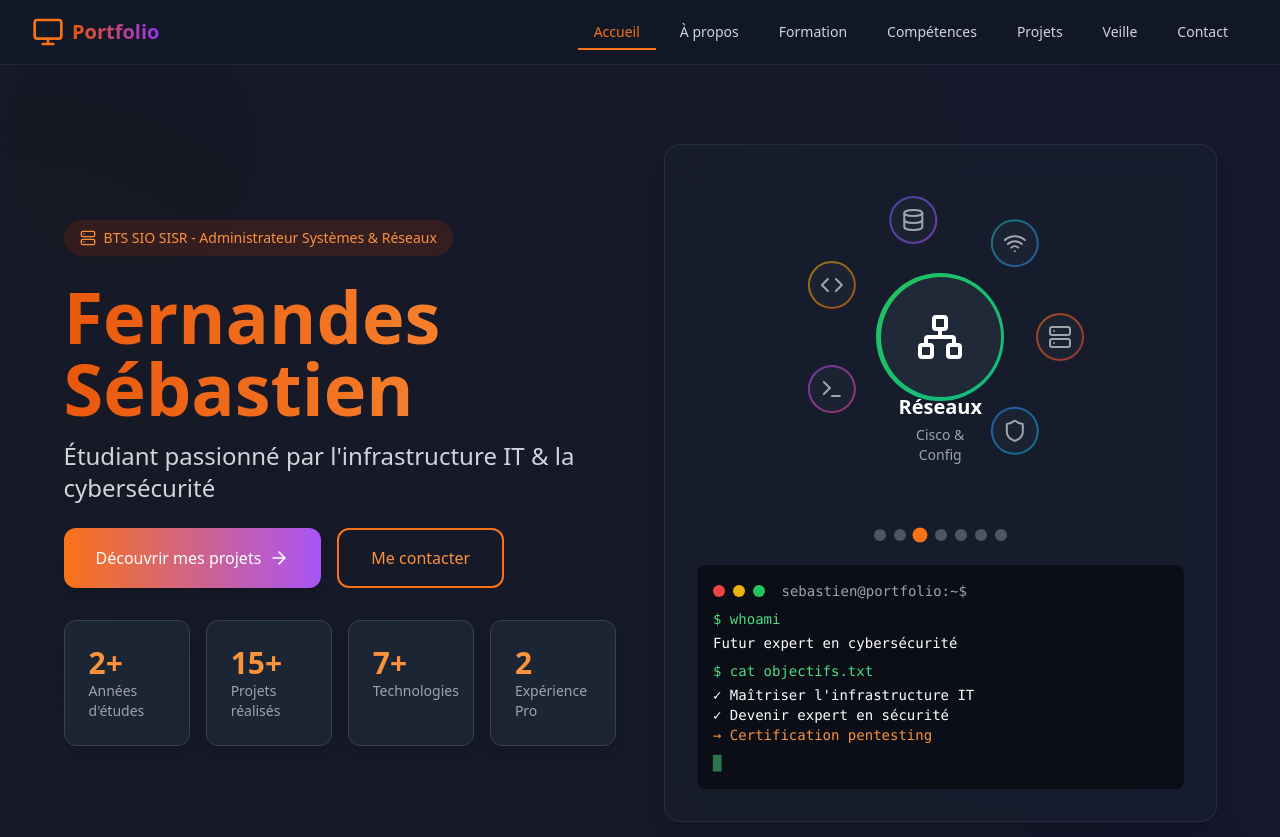
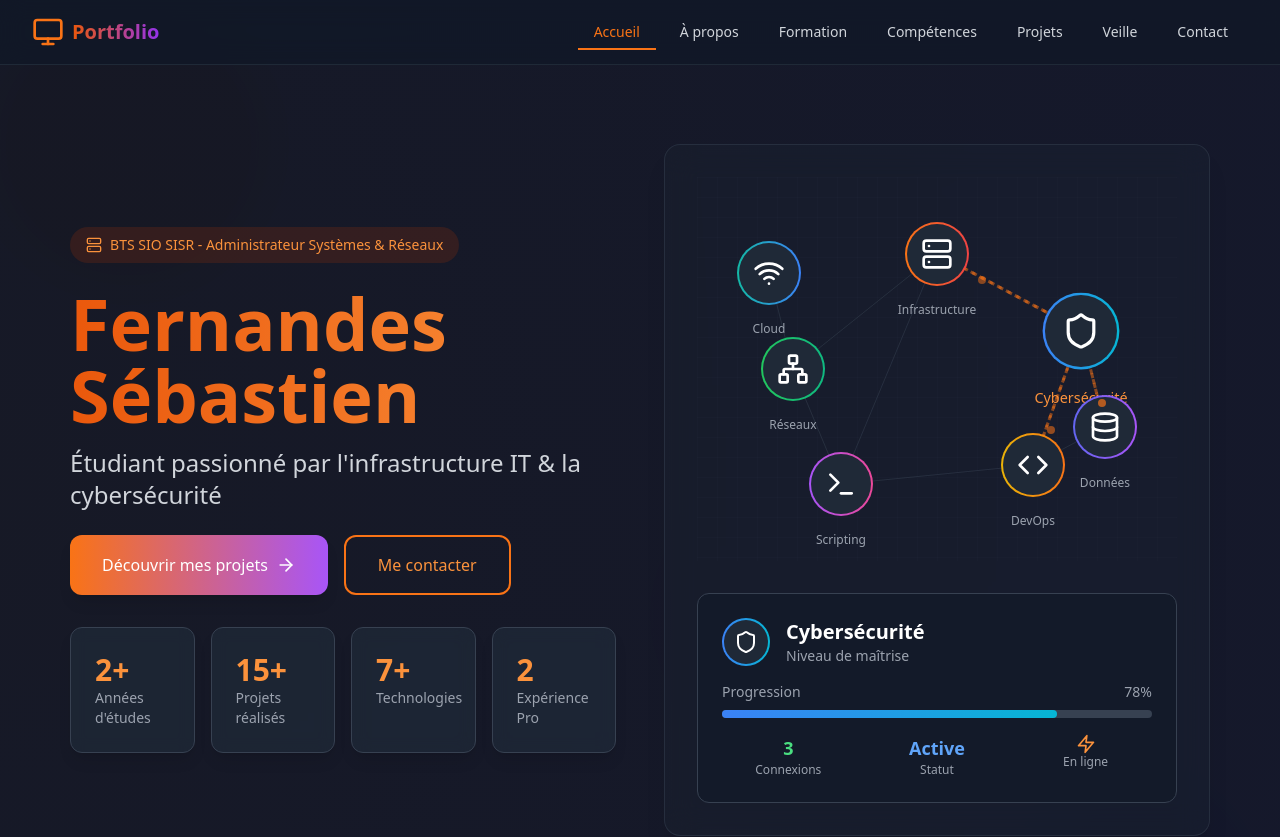
Before and after one commit to CapitaineRick/Portfolio, a React (Vite) app: page / in a window 1280 px wide. Shown: the top 837 px of the page. Built offline with nearby package versions, Linux system fonts and the light colour scheme.

Commit message:
Hero section avec visualisation unique et interactive

```diff
--- a/src/components/sections/Hero.tsx
+++ b/src/components/sections/Hero.tsx
@@ -1,18 +1,75 @@
 import React, { useEffect, useRef, useState } from 'react';
-import { Server, ArrowRight, Terminal, Shield, Network, Code, Database, Wifi } from 'lucide-react';
+import { Server, ArrowRight, Terminal, Shield, Network, Code, Database, Wifi, Zap, Lock, Monitor } from 'lucide-react';
 
 const Hero: React.FC = () => {
   const heroRef = useRef<HTMLDivElement>(null);
-  const [currentSkill, setCurrentSkill] = useState(0);
+  const [activeNode, setActiveNode] = useState(0);
+  const [connectionProgress, setConnectionProgress] = useState(0);
 
-  const skills = [
-    { icon: Server, label: 'Infrastructure', color: 'from-orange-500 to-red-500', description: 'Windows & Linux' },
-    { icon: Shield, label: 'Sécurité', color: 'from-blue-500 to-cyan-500', description: 'Audit & Protection' },
-    { icon: Network, label: 'Réseaux', color: 'from-green-500 to-emerald-500', description: 'Cisco & Config' },
-    { icon: Terminal, label: 'Scripts', color: 'from-purple-500 to-pink-500', description: 'Bash & PowerShell' },
-    { icon: Code, label: 'DevOps', color: 'from-yellow-500 to-orange-500', description: 'Docker & K8s' },
-    { icon: Database, label: 'Données', color: 'from-indigo-500 to-purple-500', description: 'MySQL & NoSQL' },
-    { icon: Wifi, label: 'Cloud', color: 'from-teal-500 to-blue-500', description: 'AWS & Azure' }
+  const networkNodes = [
+    {
+      id: 0,
+      icon: Server,
+      label: 'Infrastructure',
+      level: 85,
+      color: 'from-orange-500 to-red-500',
+      position: { x: 50, y: 20 },
+      connections: [1, 2, 3]
+    },
+    {
+      id: 1,
+      icon: Shield,
+      label: 'Cybersécurité',
+      level: 78,
+      color: 'from-blue-500 to-cyan-500',
+      position: { x: 80, y: 40 },
+      connections: [0, 4, 5]
+    },
+    {
+      id: 2,
+      icon: Network,
+      label: 'Réseaux',
+      level: 82,
+      color: 'from-green-500 to-emerald-500',
+      position: { x: 20, y: 50 },
+      connections: [0, 3, 6]
+    },
+    {
+      id: 3,
+      icon: Terminal,
+      label: 'Scripting',
+      level: 75,
+      color: 'from-purple-500 to-pink-500',
+      position: { x: 30, y: 80 },
+      connections: [0, 2, 4]
+    },
+    {
+      id: 4,
+      icon: Code,
+      label: 'DevOps',
+      level: 70,
+      color: 'from-yellow-500 to-orange-500',
+      position: { x: 70, y: 75 },
+      connections: [1, 3, 5]
+    },
+    {
+      id: 5,
+      icon: Database,
+      label: 'Données',
+      level: 68,
+      color: 'from-indigo-500 to-purple-500',
+      position: { x: 85, y: 65 },
+      connections: [1, 4]
+    },
+    {
+      id: 6,
+      icon: Wifi,
+      label: 'Cloud',
+      level: 60,
+      color: 'from-teal-500 to-blue-500',
+      position: { x: 15, y: 25 },
+      connections: [2]
+    }
   ];
 
   useEffect(() => {
@@ -39,11 +96,19 @@ const Hero: React.FC = () => {
 
   useEffect(() => {
     const interval = setInterval(() => {
-      setCurrentSkill((prev) => (prev + 1) % skills.length);
-    }, 3000);
+      setActiveNode((prev) => (prev + 1) % networkNodes.length);
+      setConnectionProgress(0);
+    }, 4000);
 
-    return () => clearInterval(interval);
-  }, [skills.length]);
+    const progressInterval = setInterval(() => {
+      setConnectionProgress((prev) => (prev + 2) % 100);
+    }, 80);
+
+    return () => {
+      clearInterval(interval);
+      clearInterval(progressInterval);
+    };
+  }, [networkNodes.length]);
 
   const scrollToProjects = () => {
     const projectsSection = document.querySelector('#projects');
@@ -58,6 +123,8 @@ const Hero: React.FC = () => {
       contactSection.scrollIntoView({ behavior: 'smooth' });
     }
   };
+
+  const currentNode = networkNodes[activeNode];
 
   return (
     <section
@@ -136,95 +203,156 @@ const Hero: React.FC = () => {
             </div>
           </div>
 
-          {/* Right Column - Version Unique */}
+          {/* Right Column - Network Topology Visualization */}
           <div className="lg:w-1/2 relative">
             <div className="relative bg-gray-800/30 backdrop-blur-lg rounded-2xl p-8 shadow-xl border border-gray-700/50">
 
-              {/* Skill Carousel Central */}
-              <div className="relative h-80 flex items-center justify-center mb-8">
-                {/* Cercle central avec skill actuelle */}
-                <div className="relative">
-                  <div className={`w-32 h-32 rounded-full bg-gradient-to-br ${skills[currentSkill].color} p-1 transition-all duration-500`}>
-                    <div className="w-full h-full rounded-full bg-gray-800 flex items-center justify-center">
-                      {(() => {
-                        const CurrentIcon = skills[currentSkill].icon;
-                        return <CurrentIcon className="w-12 h-12 text-white" />;
-                      })()}
-                    </div>
-                  </div>
-
-                  {/* Label de la skill actuelle */}
-                  <div className="absolute -bottom-16 left-1/2 transform -translate-x-1/2 text-center">
-                    <h3 className="text-xl font-bold text-white mb-1">{skills[currentSkill].label}</h3>
-                    <p className="text-sm text-gray-400">{skills[currentSkill].description}</p>
-                  </div>
+              {/* Network Topology */}
+              <div className="relative h-96 mb-8">
+                {/* Grid Background */}
+                <div className="absolute inset-0 opacity-20">
+                  <svg width="100%" height="100%" className="text-gray-600">
+                    <defs>
+                      <pattern id="grid" width="20" height="20" patternUnits="userSpaceOnUse">
+                        <path d="M 20 0 L 0 0 0 20" fill="none" stroke="currentColor" strokeWidth="0.5"/>
+                      </pattern>
+                    </defs>
+                    <rect width="100%" height="100%" fill="url(#grid)" />
+                  </svg>
                 </div>
 
-                {/* Skills en orbite */}
-                {skills.map((skill, index) => {
-                  if (index === currentSkill) return null;
+                {/* Connections */}
+                <svg className="absolute inset-0 w-full h-full">
+                  {networkNodes.map(node =>
+                    node.connections.map(connId => {
+                      const targetNode = networkNodes.find(n => n.id === connId);
+                      if (!targetNode) return null;
 
-                  const angle = (index * 360) / skills.length;
-                  const radius = 120;
-                  const x = Math.cos((angle * Math.PI) / 180) * radius;
-                  const y = Math.sin((angle * Math.PI) / 180) * radius;
+                      const isActiveConnection = node.id === activeNode || connId === activeNode;
 
-                  const SkillIcon = skill.icon;
+                      return (
+                        <line
+                          key={`${node.id}-${connId}`}
+                          x1={`${node.position.x}%`}
+                          y1={`${node.position.y}%`}
+                          x2={`${targetNode.position.x}%`}
+                          y2={`${targetNode.position.y}%`}
+                          stroke={isActiveConnection ? '#f97316' : '#374151'}
+                          strokeWidth={isActiveConnection ? '3' : '1'}
+                          strokeDasharray={isActiveConnection ? '5,5' : 'none'}
+                          className={isActiveConnection ? 'animate-pulse' : ''}
+                          opacity={isActiveConnection ? 1 : 0.3}
+                        />
+                      );
+                    })
+                  )}
+                </svg>
+
+                {/* Network Nodes */}
+                {networkNodes.map((node) => {
+                  const NodeIcon = node.icon;
+                  const isActive = node.id === activeNode;
 
                   return (
                     <div
-                      key={index}
-                      className="absolute w-12 h-12 transition-all duration-500 cursor-pointer hover:scale-110"
+                      key={node.id}
+                      className="absolute transform -translate-x-1/2 -translate-y-1/2 cursor-pointer transition-all duration-500"
                       style={{
-                        transform: `translate(${x}px, ${y}px)`,
-                        opacity: 0.6
+                        left: `${node.position.x}%`,
+                        top: `${node.position.y}%`,
+                        transform: `translate(-50%, -50%) scale(${isActive ? 1.2 : 1})`
                       }}
-                      onClick={() => setCurrentSkill(index)}
+                      onClick={() => setActiveNode(node.id)}
                     >
-                      <div className={`w-full h-full rounded-full bg-gradient-to-br ${skill.color} p-0.5`}>
+                      {/* Node Pulse Effect */}
+                      {isActive && (
+                        <div className={`absolute inset-0 rounded-full bg-gradient-to-r ${node.color} animate-ping opacity-75`} />
+                      )}
+
+                      {/* Node */}
+                      <div className={`relative w-16 h-16 rounded-full bg-gradient-to-r ${node.color} p-0.5 transition-all duration-300`}>
                         <div className="w-full h-full rounded-full bg-gray-800 flex items-center justify-center">
-                          <SkillIcon className="w-6 h-6 text-white" />
+                          <NodeIcon className="w-8 h-8 text-white" />
+                        </div>
+                      </div>
+
+                      {/* Node Label */}
+                      <div className="absolute -bottom-8 left-1/2 transform -translate-x-1/2 text-center">
+                        <div className={`text-xs font-medium transition-colors duration-300 ${
+                          isActive ? 'text-orange-400' : 'text-gray-400'
+                        }`}>
+                          {node.label}
                         </div>
                       </div>
                     </div>
                   );
                 })}
+
+                {/* Data Flow Animation */}
+                {currentNode.connections.map((connId, index) => {
+                  const targetNode = networkNodes.find(n => n.id === connId);
+                  if (!targetNode) return null;
+
+                  return (
+                    <div
+                      key={`flow-${connId}`}
+                      className="absolute w-2 h-2 bg-orange-500 rounded-full animate-pulse"
+                      style={{
+                        left: `${currentNode.position.x + (targetNode.position.x - currentNode.position.x) * (connectionProgress / 100)}%`,
+                        top: `${currentNode.position.y + (targetNode.position.y - currentNode.position.y) * (connectionProgress / 100)}%`,
+                        animationDelay: `${index * 200}ms`
+                      }}
+                    />
+                  );
+                })}
               </div>
 
-              {/* Indicateurs de progression */}
-              <div className="flex justify-center gap-2 mb-6">
-                {skills.map((_, index) => (
-                  <button
-                    key={index}
-                    onClick={() => setCurrentSkill(index)}
-                    className={`w-3 h-3 rounded-full transition-all duration-300 ${
-                      index === currentSkill
-                        ? 'bg-orange-500 scale-125'
-                        : 'bg-gray-600 hover:bg-gray-500'
-                    }`}
-                  />
-                ))}
-              </div>
+              {/* Active Node Info Panel */}
+              <div className="bg-gray-900/50 rounded-xl p-6 border border-gray-700">
+                <div className="flex items-center gap-4 mb-4">
+                  <div className={`w-12 h-12 rounded-full bg-gradient-to-r ${currentNode.color} p-0.5`}>
+                    <div className="w-full h-full rounded-full bg-gray-800 flex items-center justify-center">
+                      {(() => {
+                        const CurrentIcon = currentNode.icon;
+                        return <CurrentIcon className="w-6 h-6 text-white" />;
+                      })()}
+                    </div>
+                  </div>
+                  <div>
+                    <h3 className="text-xl font-bold text-white">{currentNode.label}</h3>
+                    <p className="text-sm text-gray-400">Niveau de maîtrise</p>
+                  </div>
+                </div>
 
-              {/* Terminal simulé */}
-              <div className="bg-black/50 rounded-lg p-4 font-mono text-sm">
-                <div className="flex items-center gap-2 mb-2">
-                  <div className="w-3 h-3 rounded-full bg-red-500"></div>
-                  <div className="w-3 h-3 rounded-full bg-yellow-500"></div>
-                  <div className="w-3 h-3 rounded-full bg-green-500"></div>
-                  <span className="text-gray-400 ml-2">sebastien@portfolio:~$</span>
+                {/* Progress Bar */}
+                <div className="mb-4">
+                  <div className="flex justify-between text-sm text-gray-400 mb-2">
+                    <span>Progression</span>
+                    <span>{currentNode.level}%</span>
+                  </div>
+                  <div className="w-full bg-gray-700 rounded-full h-2">
+                    <div
+                      className={`h-2 rounded-full bg-gradient-to-r ${currentNode.color} transition-all duration-1000`}
+                      style={{ width: `${currentNode.level}%` }}
+                    />
+                  </div>
                 </div>
-                <div className="text-green-400">
-                  <div className="mb-1">$ whoami</div>
-                  <div className="text-white mb-2">Futur expert en cybersécurité</div>
-                  <div className="mb-1">$ cat objectifs.txt</div>
-                  <div className="text-white">
-                    <div>✓ Maîtriser l'infrastructure IT</div>
-                    <div>✓ Devenir expert en sécurité</div>
-                    <div className="text-orange-400">→ Certification pentesting</div>
+
+                {/* Network Status */}
+                <div className="grid grid-cols-3 gap-4 text-center">
+                  <div>
+                    <div className="text-lg font-bold text-green-400">{currentNode.connections.length}</div>
+                    <div className="text-xs text-gray-400">Connexions</div>
                   </div>
-                  <div className="mt-2 text-green-400">
-                    <span className="animate-pulse">█</span>
+                  <div>
+                    <div className="text-lg font-bold text-blue-400">Active</div>
+                    <div className="text-xs text-gray-400">Statut</div>
+                  </div>
+                  <div>
+                    <div className="text-lg font-bold text-orange-400">
+                      <Zap className="w-5 h-5 mx-auto" />
+                    </div>
+                    <div className="text-xs text-gray-400">En ligne</div>
                   </div>
                 </div>
               </div>
```
